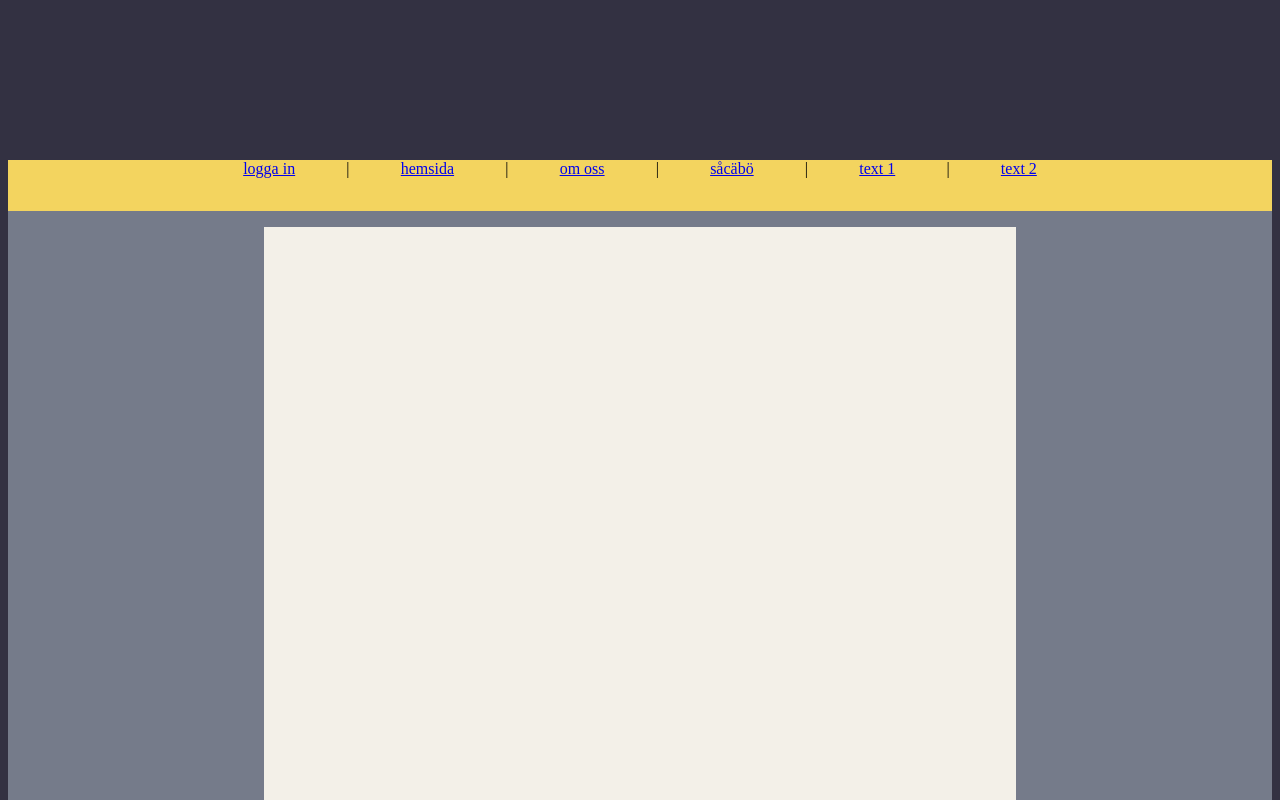
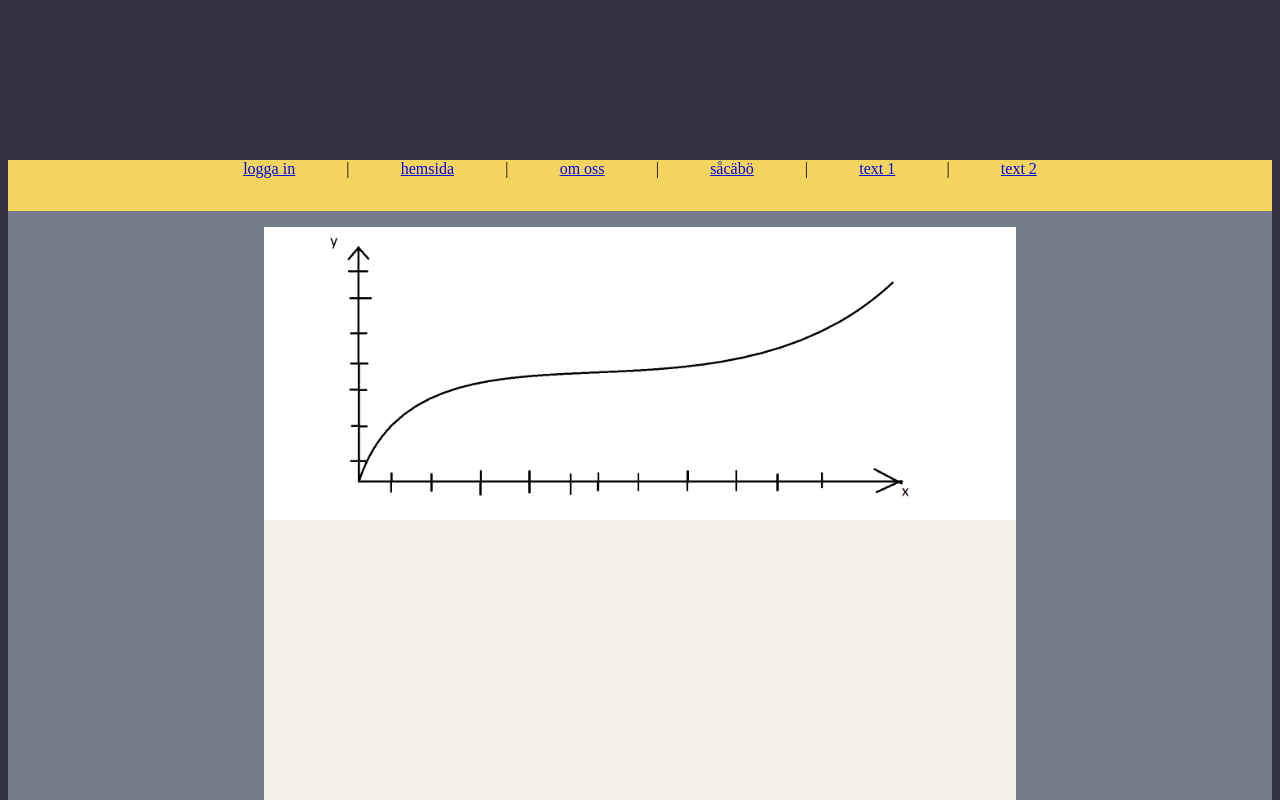
Before and after one commit to indashades/webb, a plain HTML site: page 3v/såcäbö.html in a window 1280 px wide. Shown: the top 800 px of the page. Drawn offline with Linux system fonts and the light colour scheme.

Commit message:
lades till bilder

```diff
--- a/3v/3v.css
+++ b/3v/3v.css
@@ -34,3 +34,6 @@ body {
 .x {
   padding: 2vw;
 }
+.gfg {
+  display: flex;
+}
--- a/3v/såcäbö.html
+++ b/3v/såcäbö.html
@@ -37,11 +37,19 @@
                     <a href="./textd.html" class="button">text 2</a>
                     <div class="x"></div>
                 </p>
+            </div>
+        </p>
+        <div class="g">
+          <div class="gfg">
+          <img src="graf1.png"
+          alt="jag är rädd att du ej får se denna magnifika bilden"
+          width="100%"
+          height="20%"
+        />
+        <p>
 
-
+        </div>
+        </div>
       </div>
-        </p>
-        <div class="g"></div>
-      </div>
-</body>
-</html>
+    </body>
+  </html>
```
Also changed, not shown: 3v/main.html (+11 -1 lines), 3v/bild1.png (added), 3v/graf1.png (added).
